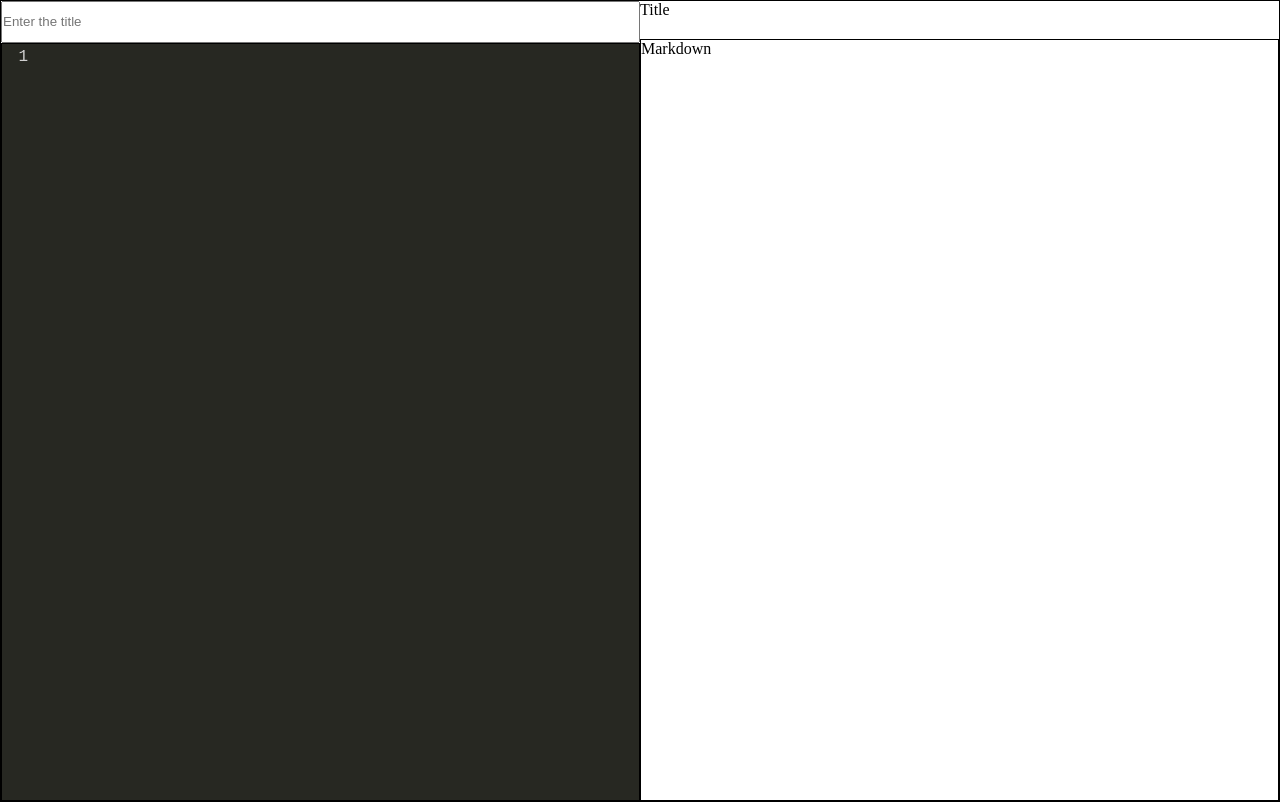
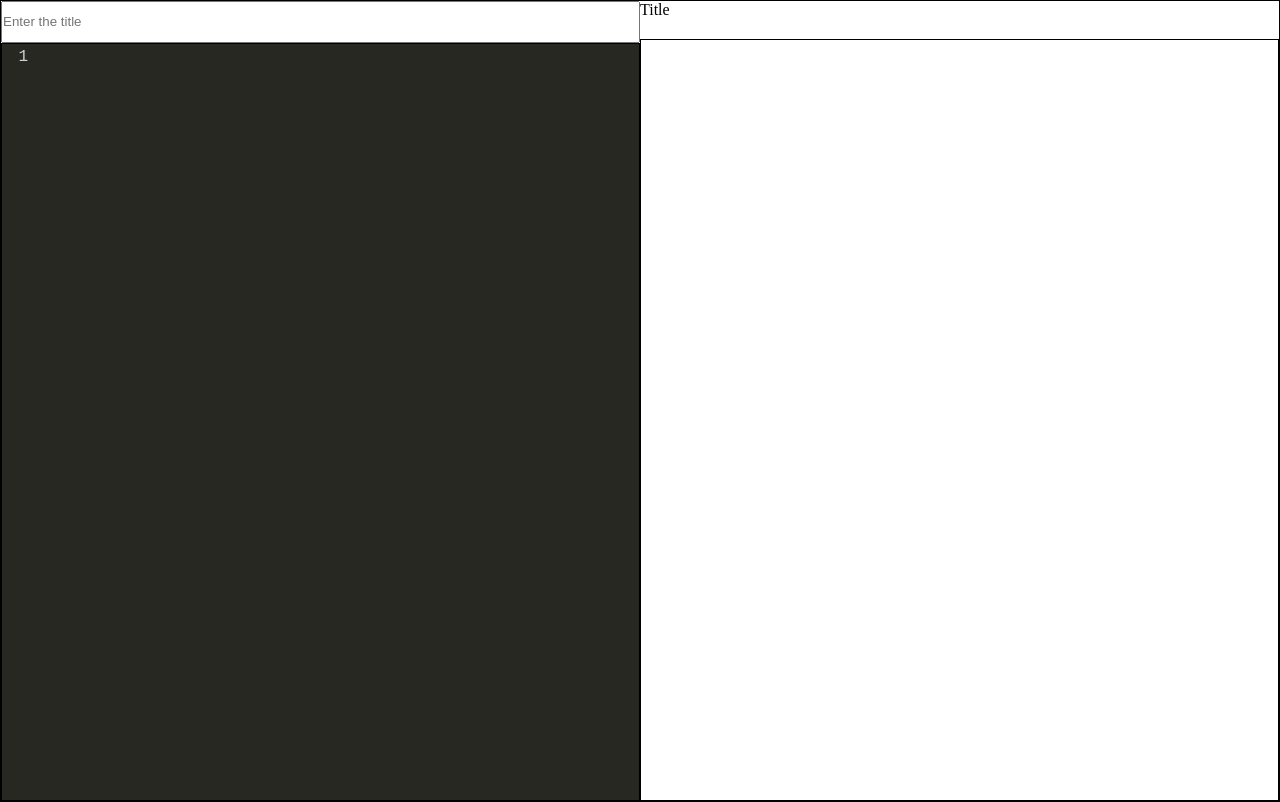
Before and after one commit to haesooKr/markdown-editor, a React (Create React App) app: page / in a window 1280 px wide. Built offline with nearby package versions, Linux system fonts and the light colour scheme.

Commit message:
Modified Preview Pane Props

```diff
--- a/src/components/Preview.js
+++ b/src/components/Preview.js
@@ -1,14 +1,15 @@
 import React from 'react'
 import './Preview.css';
 
-export default function Preview() {
+export default function Preview(state) {
+  console.log(state);
   return (
     <div className="preview">
       <div className="title">
         Title
       </div>
       <div className="markdown">
-        Markdown
+        {state.code}
       </div>
     </div>
   )
```
